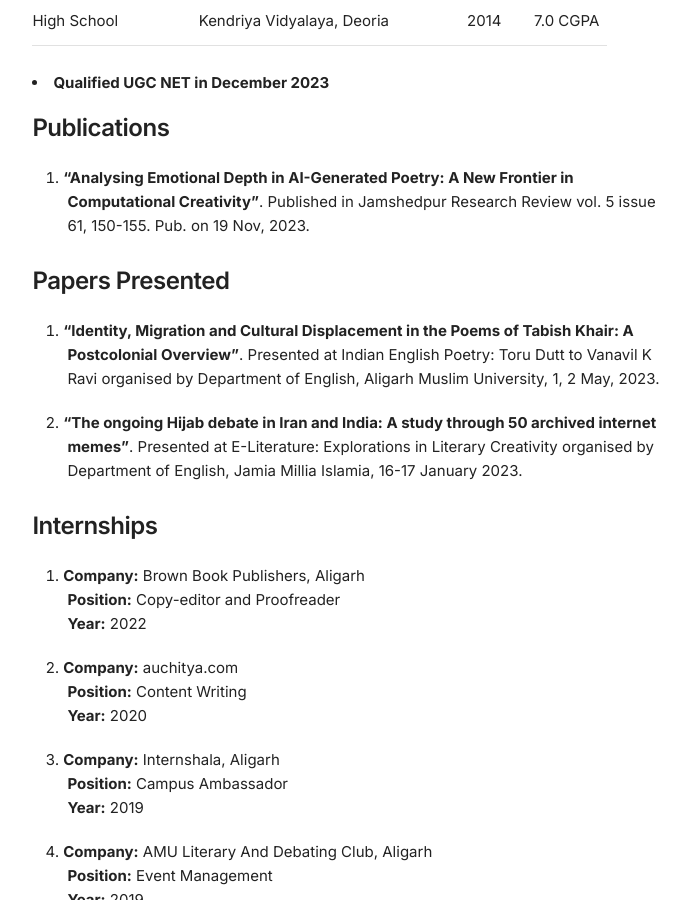
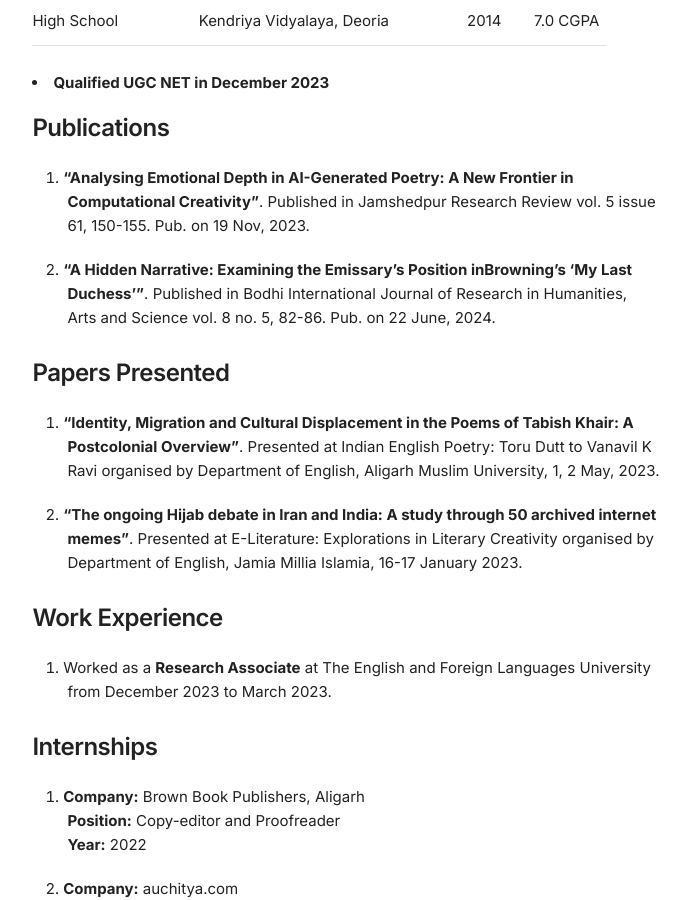
Before and after one commit to twisthead/curriculum-vitae, a Jekyll site: the page built from index.html, in a window 1280 px wide and 900 px high, scrolled down 601 px. Shown: the whole window, without its empty margins (294-984 px from the left). Built offline with Jekyll 4.4.1, drawn with Linux system fonts in a browser that asks for light colours.

Commit message:
added work exp and publications

```diff
--- a/_data/profile.yml
+++ b/_data/profile.yml
@@ -26,6 +26,11 @@ publications:
     journal: "Jamshedpur Research Review vol. 5 issue 61, 150-155"
     date: 19 Nov, 2023
 
+  - title: "A Hidden Narrative: Examining the Emissary’s Position inBrowning’s ‘My Last Duchess’"
+    authors: Nazm Us Saqib
+    journal: "Bodhi International Journal of Research in Humanities, Arts and Science vol. 8 no. 5, 82-86"
+    date: 22 June, 2024
+
 #presentations
 presentations:
   - title: 'Identity, Migration and Cultural Displacement in the Poems of Tabish Khair: A Postcolonial Overview'
@@ -37,6 +42,12 @@ presentations:
     conf: 'E-Literature: Explorations in Literary Creativity'
     by: 'Department of English, Jamia Millia Islamia'
     date: 16-17 January 2023
+
+# work experience
+workexp:
+  - position: 'Research Associate'
+    institution: 'The English and Foreign Languages University'
+    time: 'December 2023 to March 2023'
 
 # internships
 internships:
--- a/index.html
+++ b/index.html
@@ -59,6 +59,15 @@ layout: default
 {% endfor %}
 </ol>
 
+<!-- Work Experience Section -->
+<h5>Work Experience</h5>
+  <ol>
+    {% for exp in site.data.profile.workexp %}
+      <li>Worked as a <b>{{ exp.position }}</b> at {{ exp.institution }} from {{ exp.time }}.</li>
+    {% endfor %}
+  </ol>
+
+
 <!-- Internships Section -->
 <h5>Internships</h5>
 <ol>
```
